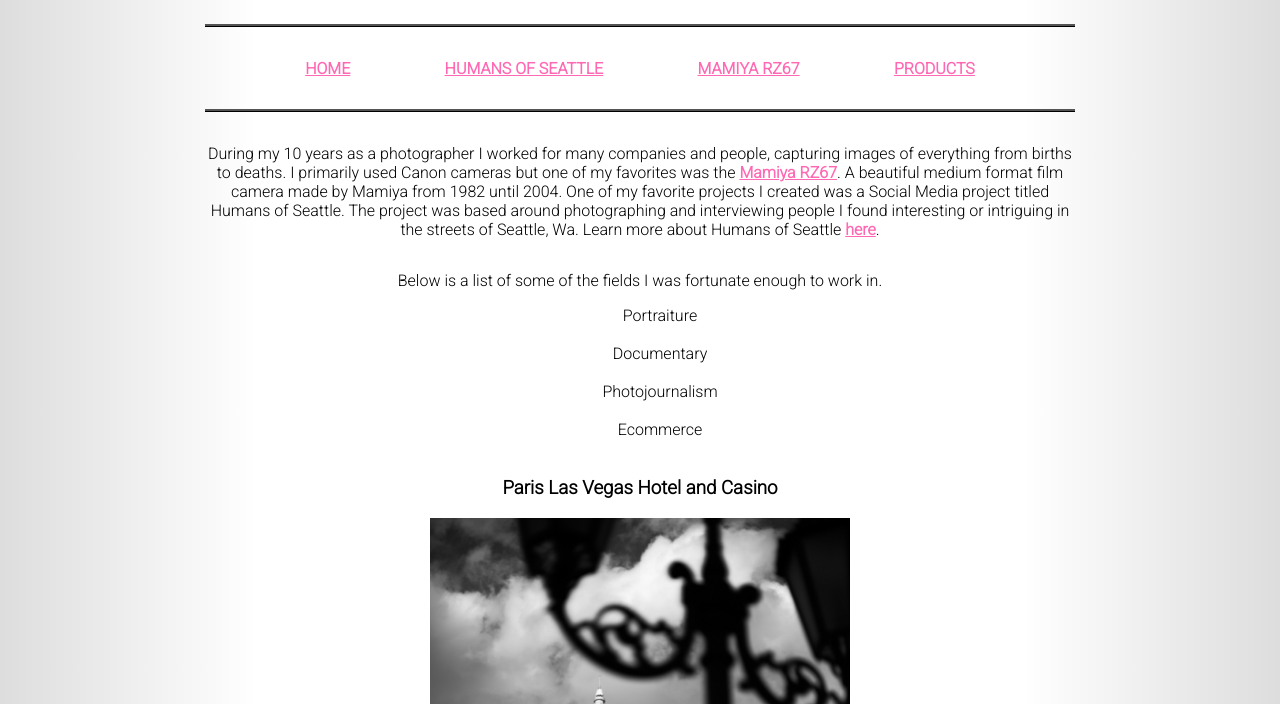
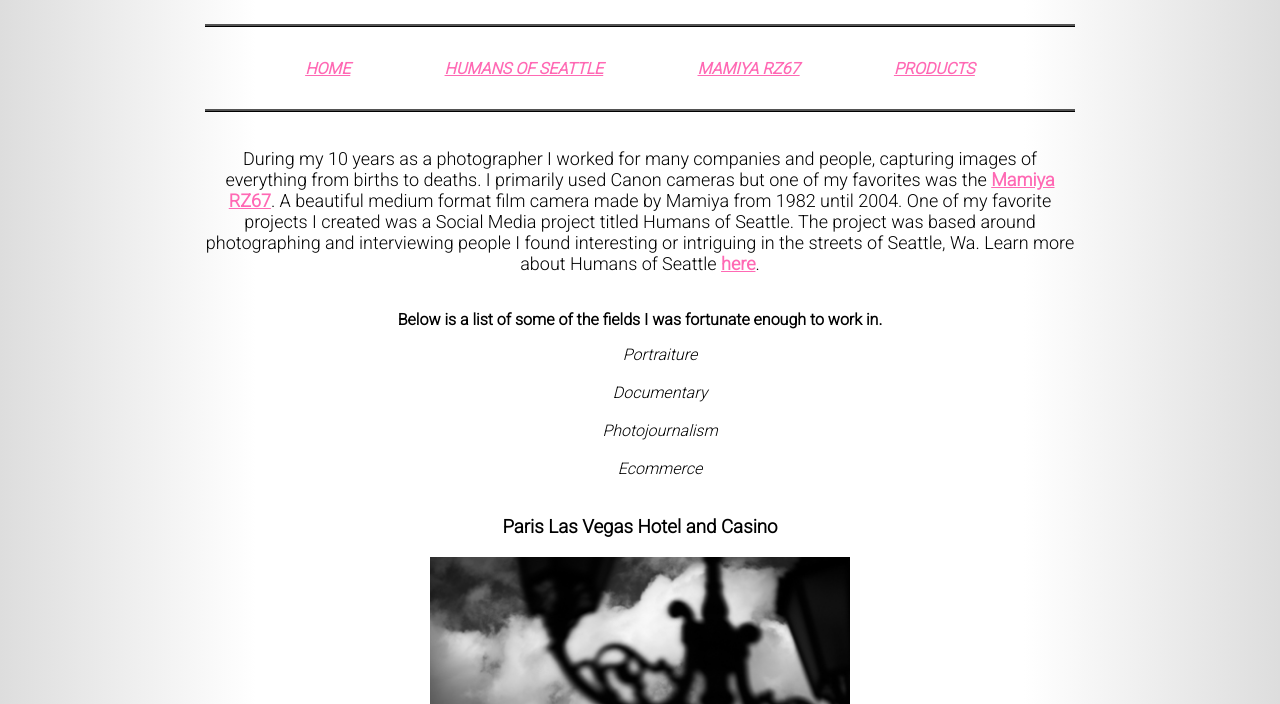
Before and after one commit to Lwesson/my-website, a plain HTML site: page index.html in a window 1280 px wide. Shown: the part 96-800 px from the top of the page. Drawn offline with nearby package versions, Linux system fonts and the light colour scheme.

Commit message:
adjusted text and id/class selectors and list items

```diff
--- a/css/styles.css
+++ b/css/styles.css
@@ -23,6 +23,10 @@ header h1 {
 
 #icon {
     float: right;
+}
+
+.para {
+    font-size: large;
 }
 
 /* nav manu */
@@ -67,7 +71,8 @@ body p {
     border-collapse: collapse;
 }
 
-td, th {
+td,
+th {
     text-align: center;
     padding: .2em .3em;
     margin: 0em .1em;
@@ -146,6 +151,7 @@ td {
 
 
 #mamiya {
+    list-style: disc;
     padding-left: 15%;
     padding-right: 15%;
 }
@@ -172,10 +178,15 @@ b {
     padding-top: 3%;
 }
 
-.list {
+#list {
     display: flex;
     justify-content: center;
+    font-weight: bold;
+}
+
+ul {
     list-style: none;
+    font-style: italic;
 }
 
 footer {
@@ -201,13 +212,14 @@ footer {
         flex-direction: column;
         align-items: center;
     }
+
     #icon {
         order: 0;
     }
 
     #flare {
-    text-align: center;
-    font-size: calc(22px + (28 - 22) * ((100vw - 320px) / (768 - 320)));
+        text-align: center;
+        font-size: calc(22px + (28 - 22) * ((100vw - 320px) / (768 - 320)));
     }
 
     #nav_menu {
--- a/index.html
+++ b/index.html
@@ -54,7 +54,7 @@
         </ul>
 
         <!-- contents -->
-        <div id="para">
+        <div class="para">
             <p>
                 <center>
                     During my 10 years as a photographer I worked for many companies and people, capturing images of
@@ -73,7 +73,7 @@
 
     <main>
         <!-- list -->
-        <p class="list">Below is a list of some of the fields I was fortunate enough to work in.</p>
+        <p id="list">Below is a list of some of the fields I was fortunate enough to work in.</p>
         <ul>
             <li class="list">Portraiture</li><br>
             <li class="list">Documentary</li><br>
```
Also changed, not shown: hos.html (+1 -1 lines), mamiya.html (+2 -2 lines).
